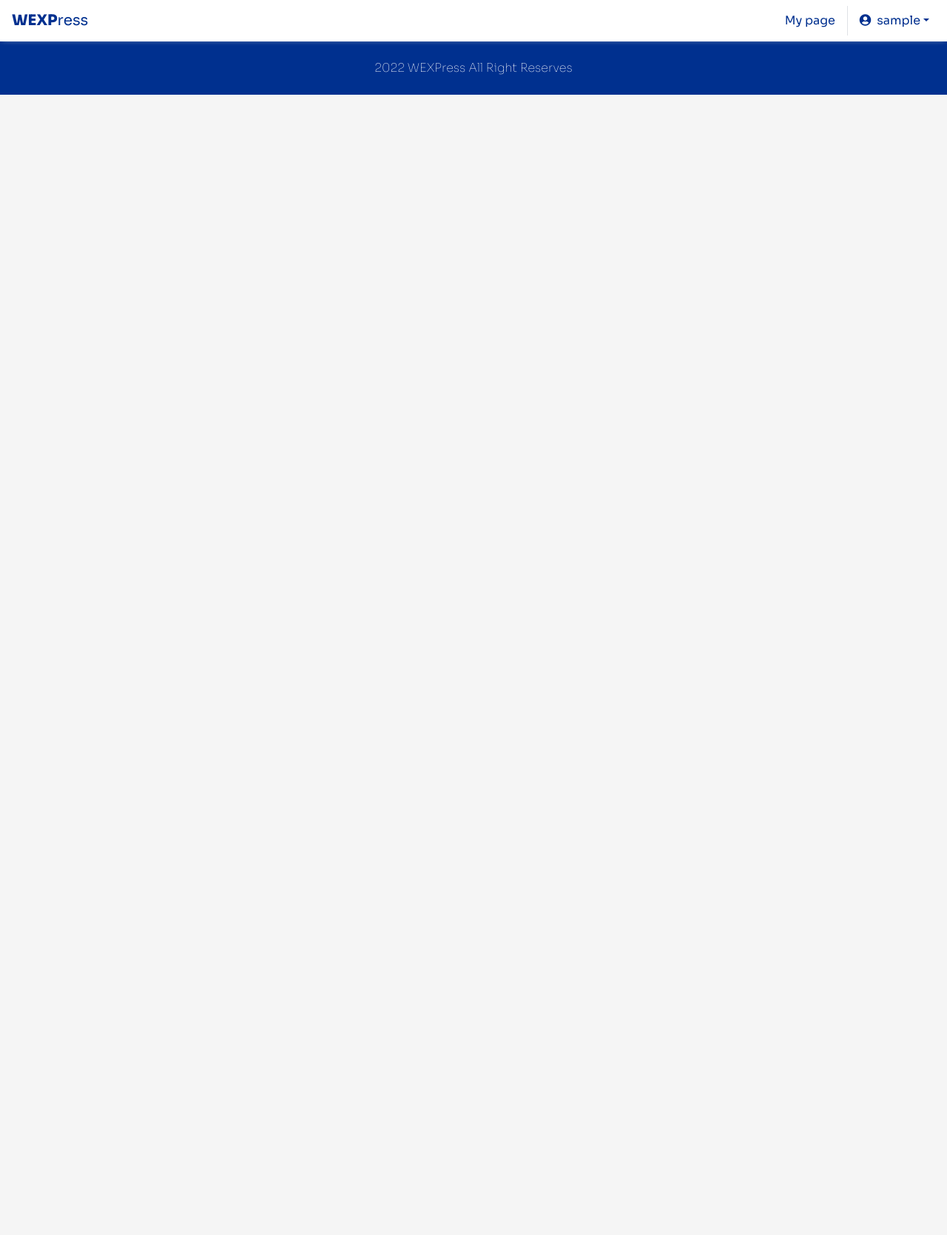
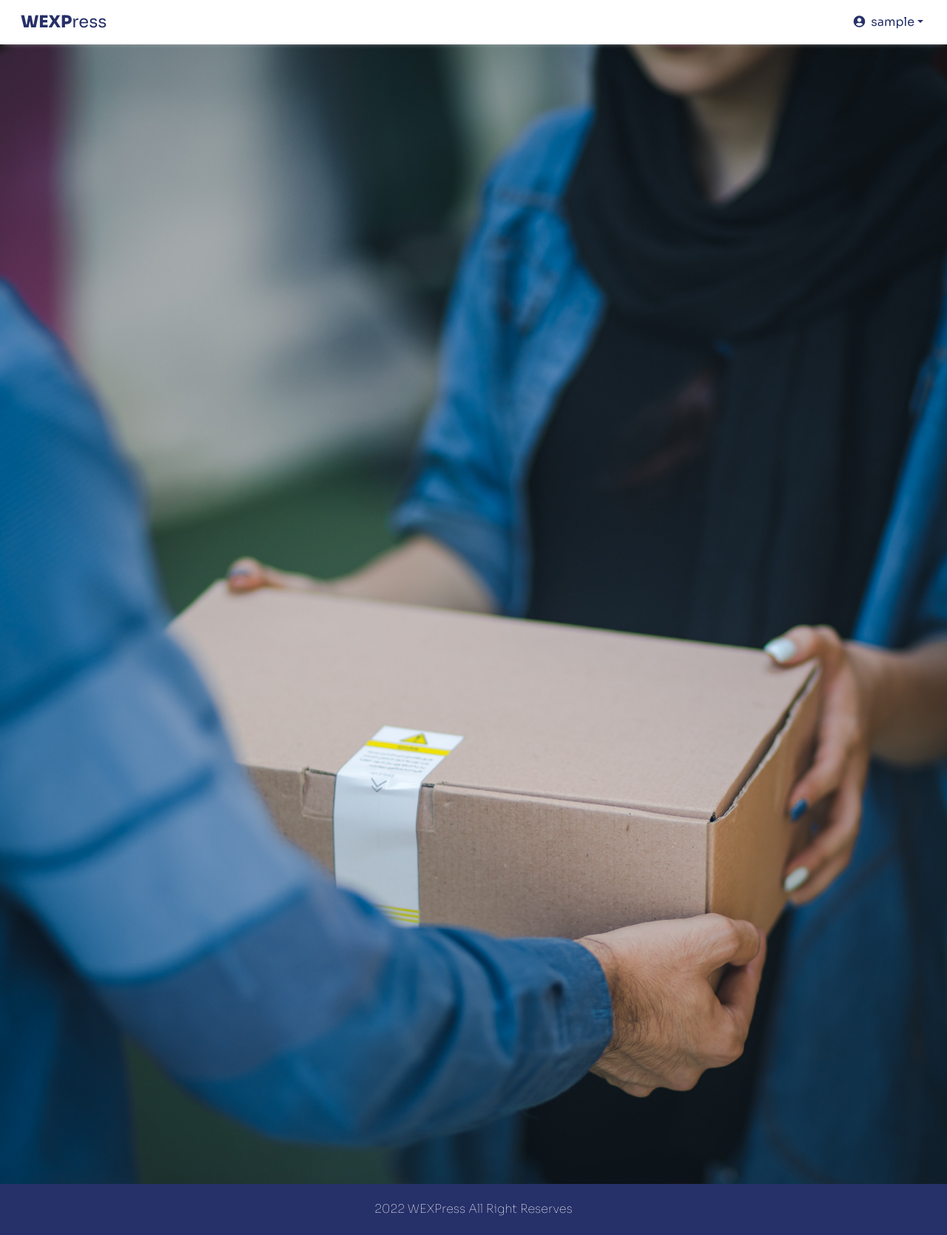
Before and after one commit to quannv02/cs204-final-project, a PHP site: page / in a window 1280 px wide. Shown: the whole page at 74% size. Before the commit the page ends 128 px from the top, so only its background shows below. Run offline with PHP 8.4, Linux system fonts and the light colour scheme; the visitor is signed in with stand-in values (Sample User, id 1); some libraries are stand-ins or nearby versions.

Commit message:
update css

```diff
--- a/public/css/create.css
+++ b/public/css/create.css
@@ -11,11 +11,11 @@ input {
 }
 
 .btn {
-    border: solid 1px #00308F;
+    border: solid 1px #263069;
 }
 
 .btn:hover {
-    background-color: #00308F;
+    background-color: #263069;
     color: white !important;
 }
 
--- a/public/css/footer.css
+++ b/public/css/footer.css
@@ -1,5 +1,6 @@
 footer {
-    background-color: #00308F;
+    background-color: #263069;
+    padding: 22.5px;
 }
 
 footer p {
--- a/public/css/head.css
+++ b/public/css/head.css
@@ -1,6 +1,6 @@
 * {
     font-family: "Sora", sans-serif;
-    color: #00308F !important;
+    color: #263069 !important;
 }
 
 body {
@@ -9,6 +9,7 @@ body {
 
 .navbar-brand {
     font-weight: 800;
+    font-size: 22.5px;
 }
 
 .navbar-brand > span {
@@ -36,3 +37,12 @@ body {
 .nav-link:hover {
     text-decoration: underline;
 }
+
+.dropdown-menu {
+    border-radius: 0;
+    left: -55px;
+}
+
+.dropdown-item:active {
+    background-color: lightgray !important;
+}
--- /dev/null
+++ b/public/css/home.css
@@ -0,0 +1,8 @@
+.hero img {
+    width: 100%;
+}
+
+.navbar {
+    position: absolute;
+    width: 100%;
+}
--- a/public/css/login.css
+++ b/public/css/login.css
@@ -11,11 +11,11 @@
 }
 
 .btn {
-    border: solid 1px #00308F;
+    border: solid 1px #263069;
 }
 
 .btn:hover {
-    background-color: #00308F;
+    background-color: #263069;
     color: white !important;
 }
 
--- a/public/css/signup.css
+++ b/public/css/signup.css
@@ -11,11 +11,11 @@
 }
 
 .btn {
-    border: solid 1px #00308F;
+    border: solid 1px #263069;
 }
 
 .btn:hover {
-    background-color: #00308F;
+    background-color: #263069;
     color: white !important;
 }
 
--- a/views/create.php
+++ b/views/create.php
@@ -2,7 +2,7 @@
 include "includes/head.php"
 ?>
 
-<link rel="stylesheet" href="includes/css/create.css">
+<link rel="stylesheet" href="<?=ROOT?>public/css/create.css">
 
 <div class="container-sm my-5 px-5">
   <form>
--- a/views/home.php
+++ b/views/home.php
@@ -2,7 +2,11 @@
 include "includes/head.php"
 ?>
 
+<link rel="stylesheet" href="<?=ROOT?>public/css/home.css">
 
+<div class="hero">
+    <img src="<?=ROOT?>public/images/rosebox-BFdSCxmqvYc-unsplash.jpg" alt="">
+</div>
 
 <?php
 include "includes/footer.php"
--- a/views/includes/footer.php
+++ b/views/includes/footer.php
@@ -1,7 +1,7 @@
-    <footer class="p-4">
+    <footer class="">
         <p class="text-center m-0">2022 WEXPress All Right Reserves</p>
     </footer>
-    <link rel="stylesheet" href="<?= ROOT ?>/public/css/footer.css"></link>
+    <link rel="stylesheet" href="<?= ROOT ?>public/css/footer.css"></link>
     <script src="https://cdnjs.cloudflare.com/ajax/libs/jquery/3.5.1/jquery.slim.min.js"></script>
     <script src="https://cdnjs.cloudflare.com/ajax/libs/popper.js/1.16.1/umd/popper.min.js"></script>
     <script src="https://cdnjs.cloudflare.com/ajax/libs/twitter-bootstrap/4.6.0/js/bootstrap.min.js"></script>
--- a/views/includes/head.php
+++ b/views/includes/head.php
@@ -7,7 +7,7 @@
     <meta name="Description" content="Enter your description here"/>
     <link rel="stylesheet" href="https://cdnjs.cloudflare.com/ajax/libs/twitter-bootstrap/4.6.0/css/bootstrap.min.css">
     <link rel="stylesheet" href="https://cdnjs.cloudflare.com/ajax/libs/font-awesome/5.15.4/css/all.min.css">
-    <link rel="stylesheet" href="<?= ROOT ?>/public/css/head.css"></link>
+    <link rel="stylesheet" href="<?= ROOT ?>public/css/head.css"></link>
     <link rel="preconnect" href="https://fonts.googleapis.com">
     <link rel="preconnect" href="https://fonts.gstatic.com" crossorigin>
     <link href="https://fonts.googleapis.com/css2?family=Sora:wght@100;200;300;400;500;600;700;800&display=swap" rel="stylesheet">
@@ -15,8 +15,8 @@
     <title>WEXPress</title>
 </head>
 <body>
-    <nav class="navbar navbar-expand-sm bg-white">
-        <a class="navbar-brand" href="<?= ROOT ?>">WEXP<span>ress</span></a>
+    <nav class="navbar sticky-top navbar-expand-sm bg-white py-2 px-4">
+        <a class="navbar-brand ml-1" href="<?= ROOT ?>">WEXP<span>ress</span></a>
         <button class="navbar-toggler d-lg-none" type="button" data-toggle="collapse" data-target="#collapsibleNavId" aria-controls="collapsibleNavId"
             aria-expanded="false" aria-label="Toggle navigation">
             <span class="navbar-toggler-icon"></span>
@@ -24,13 +24,11 @@
         <div class="collapse navbar-collapse" id="collapsibleNavId">
             <ul class="navbar-nav ml-auto">
                 <?php if($_SESSION['logged_in'] == true): ?>
-                    <li class="nav-item active">
-                        <a class="nav-link border-right mr-2 pr-3" href="<?= ROOT ?>my-page">My page<span class="sr-only">(current)</span></a>
-                    </li>
                     <li class="nav-item dropdown">
                         <a class="nav-link dropdown-toggle" href="#" id="dropdownId" data-toggle="dropdown" aria-haspopup="true" aria-expanded="false"><i class="fa fa-user-circle mr-2" aria-hidden="true"></i><?= $_SESSION['user_name'];?></a>
-                        <div class="dropdown-menu" aria-labelledby="dropdownId">
-                            <a class="dropdown-item" href="<?= ROOT ?>logout">Log out</a>
+                        <div class="dropdown-menu p-0" aria-labelledby="dropdownId">
+                            <a class="dropdown-item p-2 text-center border-bottom" href="<?= ROOT ?>my-page">My feed</a>
+                            <a class="dropdown-item p-2 text-center" href="<?= ROOT ?>logout">Log out</a>
                         </div>
                     </li>
                 <?php else: ?>
--- a/views/login.php
+++ b/views/login.php
@@ -2,7 +2,7 @@
 include "includes/head.php";
 ?>
 
-<link rel="stylesheet" href="<?= ROOT ?>/public/css/login.css"></link>
+<link rel="stylesheet" href="<?= ROOT ?>public/css/login.css"></link>
 
     <div class="container-fluid">
         <div class="row justify-content-center">
--- a/views/order.php
+++ b/views/order.php
@@ -2,7 +2,7 @@
 include "includes/head.php"
 ?>
 
-<link rel="stylesheet" href="includes/css/create.css">
+<link rel="stylesheet" href="<?=ROOT?>public/css/create.css">
 
 <div class="container-sm mt-3">
     <h2>Order Information</h2>
--- a/views/shipper.php
+++ b/views/shipper.php
@@ -1,4 +1,4 @@
-<link rel="stylesheet" href="<?= ROOT ?>/public/css/shipper.css"></link>
+<link rel="stylesheet" href="<?= ROOT ?>public/css/shipper.css"></link>
 
 <div class="orders jumbotron bg-white mx-4 my-3 p-5 rounded-0">
     <h3 class="mb-3">Available Orders</h3>
--- a/views/signup.php
+++ b/views/signup.php
@@ -2,7 +2,7 @@
 include "includes/head.php";
 ?>
 
-<link rel="stylesheet" href="<?= ROOT ?>/public/css/signup.css"></link>
+<link rel="stylesheet" href="<?= ROOT ?>public/css/signup.css"></link>
 
 <div class="signup container-fluid">
     <div class="row justify-content-center">
--- a/views/user.php
+++ b/views/user.php
@@ -1,4 +1,4 @@
-<link rel="stylesheet" href="<?= ROOT ?>/public/css/user.css"></link>
+<link rel="stylesheet" href="<?= ROOT ?>public/css/user.css"></link>
 
 <div class="createorder jumbotron bg-white mx-4 my-3 p-5 rounded-0">
     <h1 class="display-4 font-weight-normal">Hi there!</h1>
```
Also changed, not shown: public/css/shipper.css (+5 -5 lines), public/css/user.css (+4 -4 lines), public/images/rosebox-BFdSCxmqvYc-unsplash.jpg (added).
